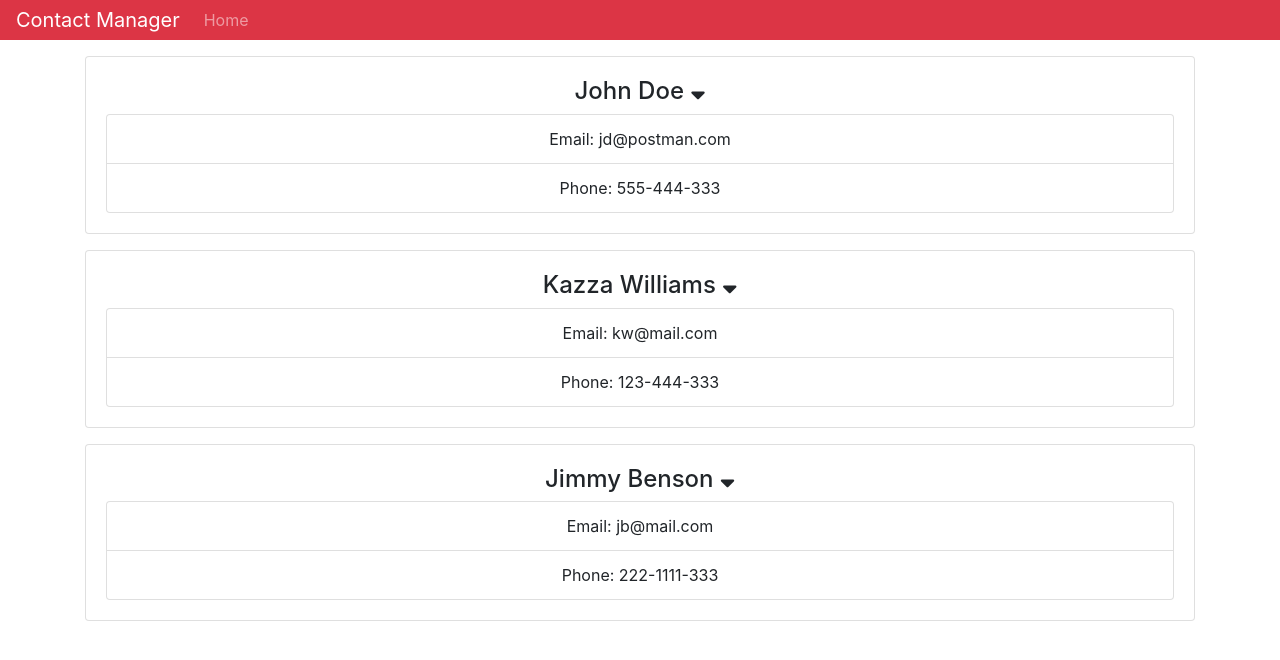
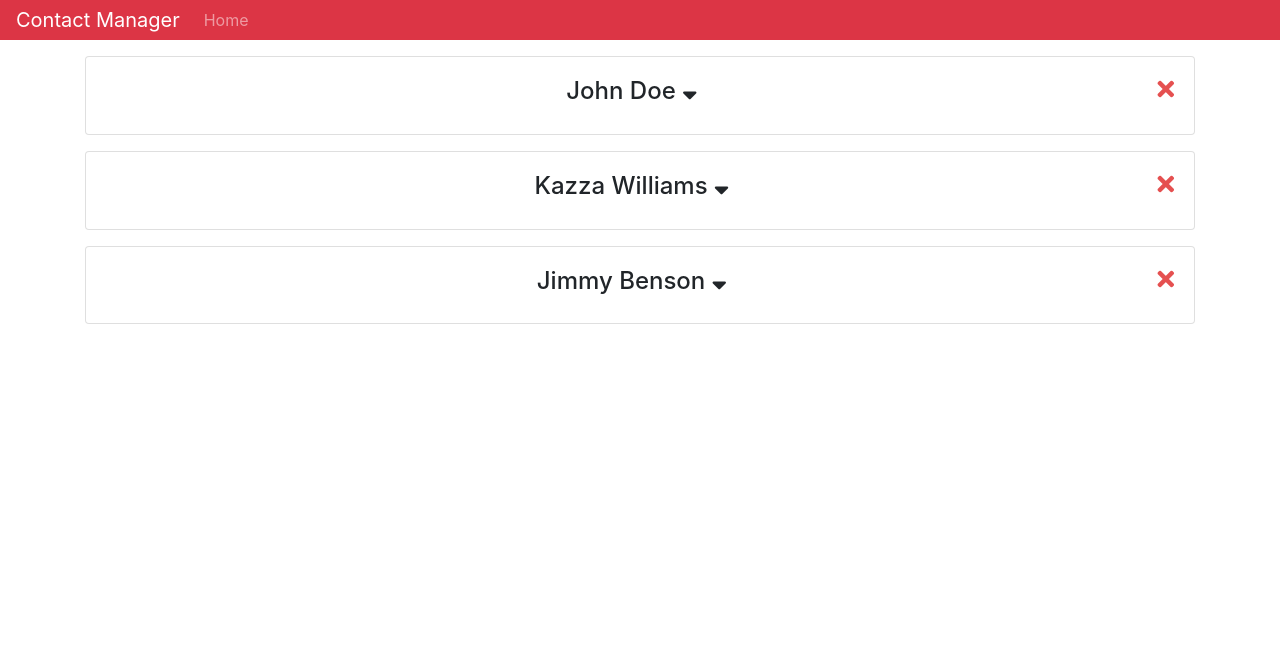
Before and after one commit to jordiup/react, a React (Create React App) app in the folder contact-manager/: page / in a window 1280 px wide. Shown: the top 660 px of the page. Built offline with nearby package versions, Linux system fonts and the light colour scheme.

Commit message:
Adding delete funcitonality - changing state from a seperate component

```diff
--- a/contact-manager/src/components/Contact.js
+++ b/contact-manager/src/components/Contact.js
@@ -3,23 +3,33 @@
 
 class Contact extends Component {
 
-  state = {};
+  state = {
+    showContactInfo: false
+  };
 
-  // Function that is called from the h4 button note that an arrow function must be used to maintain the state
-  onShowClick = (e) => {
-    console.log(e.target);
-  }
+  onDeleteClick = () => {
+    this.props.deleteClickHandler();
+  };
+
+  // Function that is called from the h4 button note that an arrow function must be used to maintain the state (now used as an arrow function)
+  // onShowClick = (e) => {
+  //   console.log();
+  //   this.setState({ showContactInfo: !this.state.showContactInfo });
+  // }
 
   render() {
     const { name,email,phone } = this.props.contact;
+    const { showContactInfo } = this.state;
 
     return (
     <div className="card card-body mb-3">
-      <h4>{name} <i onClick={this.onShowClick(this)} className="fas fa-sort-down"></i></h4>
-        <ul className="list-group">
+      <h4>{name} <i onClick={ () => this.setState({ showContactInfo: !this.state.showContactInfo })} className="fas fa-sort-down" style={{cursor: 'pointer'}}></i>
+      <i className="fas fa-times" style={{cursor: 'pointer', float: 'right', color: '#E55050'}} onClick={this.onDeleteClick}></i>
+      </h4>
+      {showContactInfo ? (<ul className="list-group">
           <li className="list-group-item">Email: {email}</li>
           <li className="list-group-item">Phone: {phone}</li>
-        </ul>
+        </ul>) : null }
       </div>
     );
   }
@@ -33,7 +43,8 @@
 // };
 
 Contact.propTypes = {
-  contact: PropTypes.object.isRequired
+  contact: PropTypes.object.isRequired,
+  deleteClickHandler: PropTypes.func.isRequired
 }
 
 export default Contact;
--- a/contact-manager/src/components/Contacts.js
+++ b/contact-manager/src/components/Contacts.js
@@ -42,17 +42,31 @@
 
   state = {}
 
+  deleteContact = (id) => {
+    // console.log(id);
+    const { contacts } = this.state;
+
+    // Note: state not directly muteable
+    const newContacts = contacts.filter(contact => contact.id !== id);
+
+    this.setState({
+      contacts: newContacts
+    });
+  };
+
   render() {
     const { contacts } = this.state;
 
+    // If we want a psudo element instead of adding a new div to the dom you can use 'React.element'
+
     return (
-      <div>
+      <React.Fragment>
         {contacts.map(contact => (
           <Contact
             key={contact.id}
-            contact={contact} />
+            contact={contact} deleteClickHandler={this.deleteContact.bind(this, contact.id)}/>
         ))}
-      </div>
+      </React.Fragment>
       );
 
     // return <div>{contacts.map(contact => <h1>{contact.name}</h1>)}</div>;
```
Also changed, not shown: 1 other file (tests, documents, lock files or other folders).
